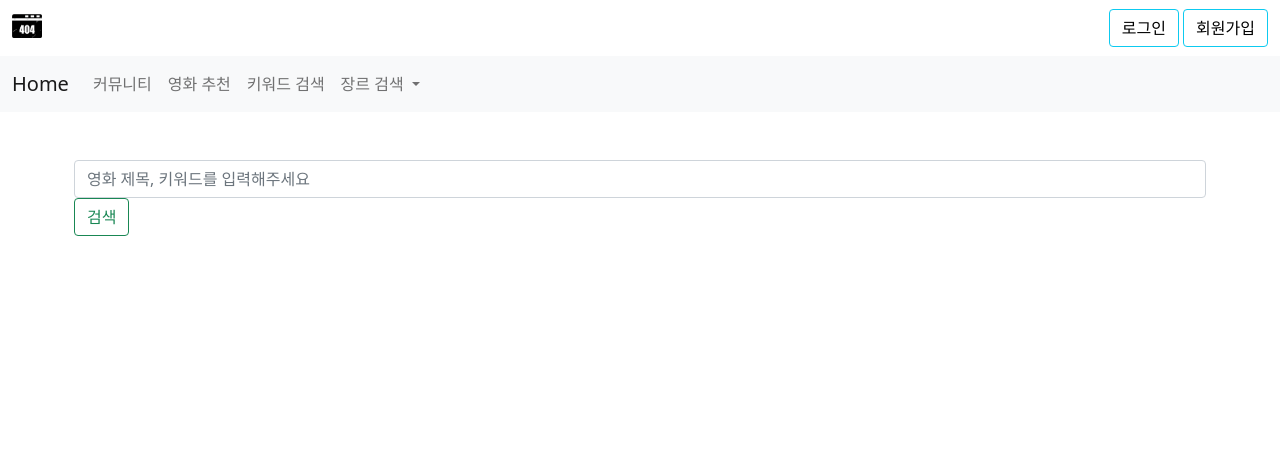
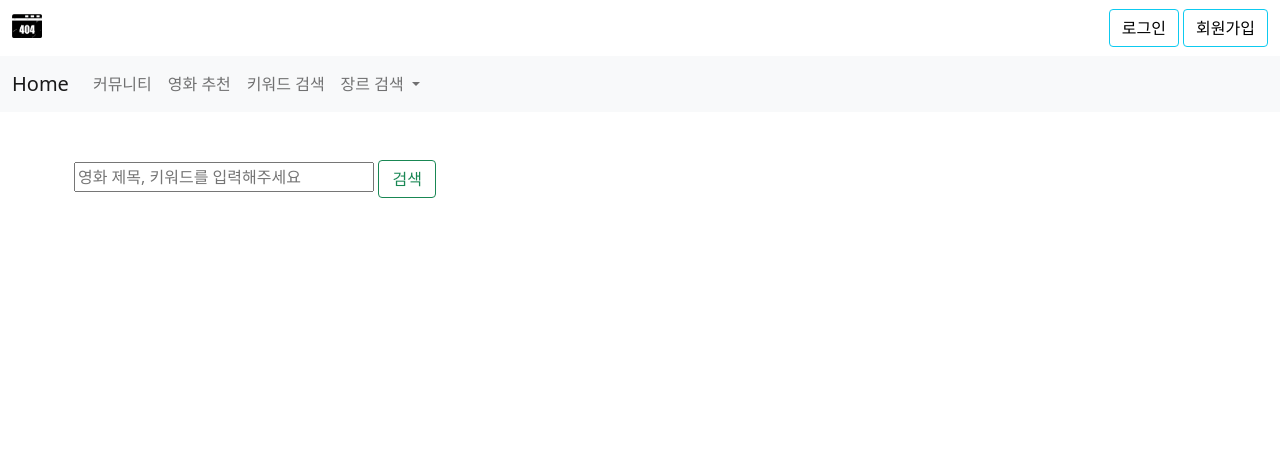
Before and after one commit to YoonSeok-Woo/project_YS_HL, a Django app: page /movie/search/ in a window 1280 px wide. Shown: the top 452 px of the page. Run offline with Django 3.2, Linux system fonts and the light colour scheme; some libraries are stand-ins or nearby versions.

Commit message:
1124 searchbar.html

```diff
--- a/movie/templates/movie/searchbar.html
+++ b/movie/templates/movie/searchbar.html
@@ -1,13 +1,20 @@
 {% extends 'base.html' %}
 
 {% block content %}
-<div>
+<style>
+#searchword {
+  width: 300px;
+  margin: 0;
+}
+#searchbutton {
+  width: 58px;
+}
+
+</style>
   <form id="searchbar-form">
-    {% csrf_token %}
-    <input id="searchword" class="form-control" type="text"  name="searchword" value="{{searchword}}" placeholder="영화 제목, 키워드를 입력해주세요">
-    <button class="btn btn-outline-success" type="submit">검색</button>
+    <input id="searchword" type="text"  name="searchword" value="{{searchword}}" placeholder="영화 제목, 키워드를 입력해주세요">
+    <button id="searchbutton" class="btn btn-outline-success" type="submit">검색</button>
   </form>
-</div>
 <br>
 <br>
 <div class="card-group">
```
Also changed, not shown: community/templates/community/detail.html (+5 -3 lines).
